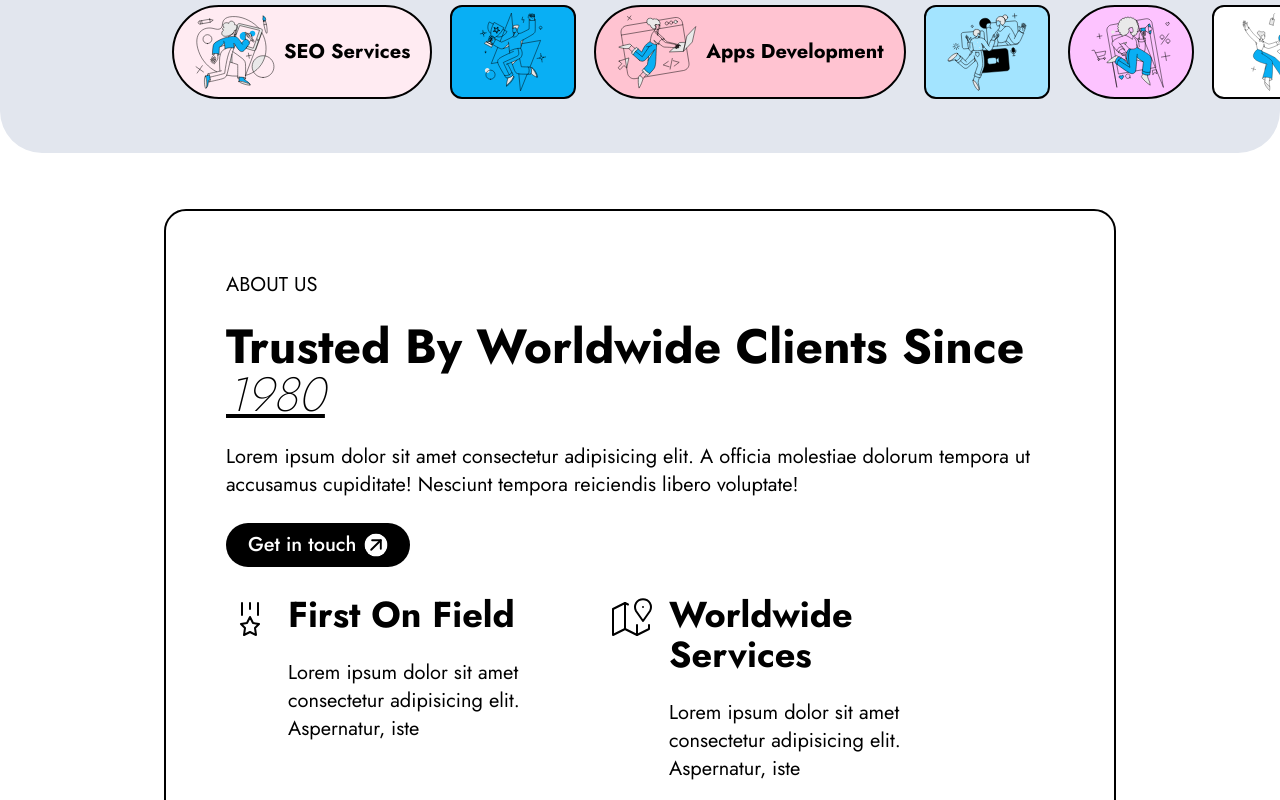
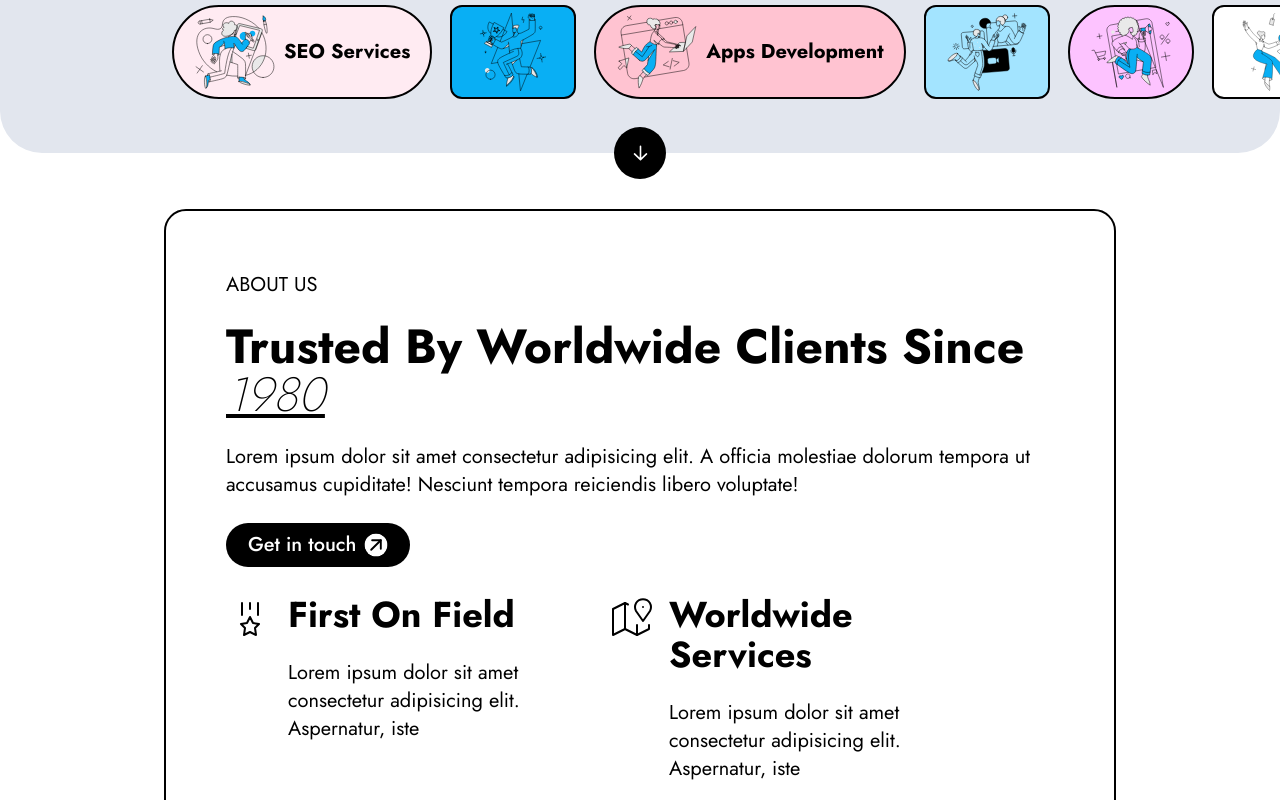
Before and after one commit to alex-ovdiichuk/test-tm30, a Next.js app: page / in a window 1280 px wide. Shown: the part 700-1500 px from the top of the page. Built offline with nearby package versions, Linux system fonts and the light colour scheme.

Commit message:
next section badge

```diff
--- a/app/globals.css
+++ b/app/globals.css
@@ -5,6 +5,10 @@
 @layer base {
   * {
     @apply border-border;
+  }
+
+  html {
+    @apply scroll-smooth;
   }
 
   body {
--- /dev/null
+++ b/components/NextSection.tsx
@@ -0,0 +1,28 @@
+import { cn } from "@/lib/utils";
+import Image from "next/image";
+import Link from "next/link";
+
+interface NextSectionProps {
+  id: string;
+  className?: string;
+}
+
+export const NextSection: React.FC<NextSectionProps> = ({ id, className }) => {
+  return (
+    <Link
+      href={id}
+      className={cn(
+        "w-[52px] h-[52px] xl:w-[78px] xl:h-[78px] rounded-full bg-black flex items-center justify-center absolute -bottom-[26px] xl:-bottom-[39px] left-1/2 -translate-x-1/2",
+        className
+      )}
+    >
+      <Image
+        src="/assets/Down.svg"
+        width={26}
+        height={28}
+        alt="Arrow down"
+        className="w-[15px] xl:w-[26px] h-4 xl:h-7"
+      />
+    </Link>
+  );
+};
--- a/components/Section1.tsx
+++ b/components/Section1.tsx
@@ -5,9 +5,12 @@ import { buttonVariants } from "./ui/button";
 import { ImageCard } from "./Section1/ImageCard";
 import { CardsDesktop } from "./Section1/CardsDesktop";
 import { CardsMobile } from "./Section1/CardsMobile";
+import { NextSection } from "./NextSection";
 
 export const Section1 = () => {
   return (
+    <div className="relative">
+      <NextSection id="#section2" />
       <div className="bg-lightBlue rounded-bl-[42px] rounded-br-[42px] xl:rounded-bl-[72px] xl:rounded-br-[72px] -mt-[72px] xl:-mt-[104px] max-w-[100vw] overflow-hidden">
         <section className="container mx-auto px-3 xl:px-[54px] pt-[97px] pb-[54px] xl:py-[228px] flex flex-col xl:flex-row items-start xl:items-center gap-6 xl:gap-[60px]">
           <div className="flex xl:flex-col gap-[18px]">
@@ -58,5 +61,6 @@ export const Section1 = () => {
           <CardsMobile />
         </section>
       </div>
+    </div>
   );
 };
--- a/components/Section10.tsx
+++ b/components/Section10.tsx
@@ -46,7 +46,10 @@ const data = [
 
 export const Section10 = () => {
   return (
-    <section className="container mx-auto px-0 xl:px-[160px] mb-12">
+    <section
+      className="container mx-auto px-0 xl:px-[160px] mb-12"
+      id="section10"
+    >
       <div className="rounded-[42px] xl:rounded-[72px] bg-lightBlue py-7 xl:py-[38px] px-3 xl:px-[135px]">
         <div className="mb-[38px] flex flex-col lg:flex-row items-start lg:items-end justify-between">
           <div>
--- a/components/Section2.tsx
+++ b/components/Section2.tsx
@@ -2,11 +2,16 @@ import Link from "next/link";
 import Image from "next/image";
 import { buttonVariants } from "./ui/button";
 import { section2Data } from "@/data/section2";
+import { NextSection } from "./NextSection";
 
 export const Section2 = () => {
   return (
-    <section className="container mx-auto px-1 xl:px-[234px] py-[56px] xl:py-[96px]">
-      <div className="rounded-[22px] xl:rounded-[72px] border-2 border-black px-2 py-6 lg:p-[60px] flex flex-col xl:flex-row items-center gap-[28px]">
+    <section
+      className="container mx-auto px-1 xl:px-[234px] py-[56px] xl:py-[96px]"
+      id="section2"
+    >
+      <div className="rounded-[22px] xl:rounded-[72px] border-2 border-black px-2 py-6 lg:p-[60px] flex flex-col xl:flex-row items-center gap-[28px] relative">
+        <NextSection id="#section3" />
         <div className="w-full xl:w-[516px] flex flex-col gap-8 lg:gap-6">
           <h2 className="title">ABOUT US</h2>
           <div className="text-big">
--- a/components/Section3.tsx
+++ b/components/Section3.tsx
@@ -6,12 +6,17 @@ import { Button, buttonVariants } from "./ui/button";
 import { section3Data } from "@/data/section3";
 import { useState } from "react";
 import { cn } from "@/lib/utils";
+import { NextSection } from "./NextSection";
 
 export const Section3 = () => {
   const [activeItem, setActiveItem] = useState(section3Data[0]);
 
   return (
-    <section className="container mx-auto xl:px-[160px] mb-[56px] xl:mb-[96px]">
+    <section
+      className="container mx-auto xl:px-[160px] mb-[56px] xl:mb-[96px] relative"
+      id="section3"
+    >
+      <NextSection id="#section4" />
       <div className="xl:p-[75px] pb-[58px] bg-lightBlue rounded-[42px] xl:rounded-[72px] flex flex-col xl:flex-row gap-[114px] items-center">
         <div className="px-3 py-7 xl:p-[60px] w-full xl:w-[636px] bg-white rounded-[32px] border-2 border-black">
           <div className="lg:w-[346px] lg:h-[346px] w-[204px] h-[204px] relative mx-auto mb-[38px]">
--- a/components/Section4.tsx
+++ b/components/Section4.tsx
@@ -1,6 +1,7 @@
 import Image from "next/image";
 import Link from "next/link";
 import { buttonVariants } from "./ui/button";
+import { NextSection } from "./NextSection";
 
 const data = [
   {
@@ -19,7 +20,12 @@ const data = [
 
 export const Section4 = () => {
   return (
-    <section className="container mx-auto px-0 xl:px-[294px] pb-[57px] flex flex-col lg:flex-row justify-between items-center gap-7 lg:gap-0">
+    <section
+      className="container mx-auto px-0 xl:px-[294px] pb-[57px]"
+      id="section4"
+    >
+      <div className="relative flex flex-col lg:flex-row justify-between items-center gap-7 lg:gap-0">
+        <NextSection id="#section5" />
         <div className="w-full lg:w-[400px] xl:w-[536px] px-3 lg:px-0">
           <div className="w-[204px] h-[204px] xl:w-[346px] xl:h-[346px] relative mb-[38px] mx-auto">
             <Image
@@ -37,8 +43,8 @@ export const Section4 = () => {
             </div>
             <p className="text">
               Lorem ipsum dolor sit amet consectetur adipisicing elit. A officia
-            molestiae dolorum tempora ut accusamus cupiditate! Nesciunt tempora
-            reiciendis libero voluptate!
+              molestiae dolorum tempora ut accusamus cupiditate! Nesciunt
+              tempora reiciendis libero voluptate!
             </p>
             <Link href="#" className={buttonVariants()}>
               Get in touch
@@ -53,7 +59,7 @@ export const Section4 = () => {
           </div>
         </div>
 
-      <div className="w-full lg:w-[500px] xl:w-[661px] bg-white rounded-[32px] border-2 border-black h-fit py-7 lg:py-12 xl:py-[90px] px-3 lg:px-8 xl:px-16 flex flex-col gap-7">
+        <div className="w-full lg:w-[45%] bg-white rounded-[32px] border-2 border-black h-fit py-7 lg:py-12 xl:py-[90px] px-3 lg:px-8 xl:px-16 flex flex-col gap-7">
           {data.map((i, id) => (
             <div key={i.title} className="flex">
               <div className="text-5xl font-bold mr-[17px] pt-2 lg:pt-0">
@@ -68,6 +74,7 @@ export const Section4 = () => {
             </div>
           ))}
         </div>
+      </div>
     </section>
   );
 };
--- a/components/Section5.tsx
+++ b/components/Section5.tsx
@@ -4,6 +4,7 @@ import Image from "next/image";
 import { Fragment } from "react";
 import CountUp from "react-countup";
 import { useInView } from "react-intersection-observer";
+import { NextSection } from "./NextSection";
 
 const data = [
   {
@@ -46,8 +47,10 @@ export const Section5 = () => {
     <section
       className="container mx-auto px-7 lg:px-0 xl:px-[306px] pb-[96px]"
       ref={ref}
+      id="section5"
     >
-      <div className="rounded-[22px] xl:rounded-[72px] border-2 border-black p-7 xl:p-[60px] flex justify-between flex-col lg:flex-row gap-8 lg:gap-0">
+      <div className="rounded-[22px] xl:rounded-[72px] border-2 border-black p-7 xl:p-[60px] flex justify-between flex-col lg:flex-row gap-8 lg:gap-0 relative">
+        <NextSection id="#section6" />
         {data.map((i, idx) => (
           <Fragment key={i.text}>
             <div className="relative">
--- a/components/Section6.tsx
+++ b/components/Section6.tsx
@@ -4,6 +4,7 @@ import { useState } from "react";
 import { Button } from "./ui/button";
 import { cn } from "@/lib/utils";
 import { Item } from "./Section6/Item";
+import { NextSection } from "./NextSection";
 
 const tags = ["Mobile Apps", "Cloud", "Data Analysis", "Hosting"];
 
@@ -62,7 +63,11 @@ export const Section6 = () => {
   const [tag, setTag] = useState("All");
 
   return (
-    <section className="bg-lightBlue rounded-[42px] xl:rounded-[72px]">
+    <section
+      className="bg-lightBlue rounded-[42px] xl:rounded-[72px] relative"
+      id="section6"
+    >
+      <NextSection id="#section7" />
       <div className="container mx-auto px-3 lg:px-0 xl:px-[294px] pt-[38px] pb-16">
         <div className="title mb-6">Portfolio</div>
         <h2 className="text-big mb-[38px]">Awesome Portfolio</h2>
--- a/components/Section7.tsx
+++ b/components/Section7.tsx
@@ -1,4 +1,5 @@
 import Image from "next/image";
+import { NextSection } from "./NextSection";
 
 const items = [
   {
@@ -20,7 +21,14 @@ const items = [
 
 export const Section7 = () => {
   return (
-    <section className="container mx-auto px-3 lg:px-0 xl:px-[294px] py-[56px] lg:py-[96px] overflow-hidden">
+    <section
+      className="container mx-auto px-3 lg:px-0 xl:px-[294px] py-[56px] lg:py-[96px] overflow-hidden relative"
+      id="section7"
+    >
+      <NextSection
+        id="#section8"
+        className="xl:bottom-7 lg:bottom-12 bottom-7"
+      />
       <p className="text-big mb-12">
         Trusted By Over <span className="text-big-italic">500</span> Clients
         Around The World
--- a/components/Section8.tsx
+++ b/components/Section8.tsx
@@ -2,6 +2,7 @@ import Link from "next/link";
 import { buttonVariants } from "./ui/button";
 import Image from "next/image";
 import { cn } from "@/lib/utils";
+import { NextSection } from "./NextSection";
 
 const data = [
   {
@@ -60,7 +61,11 @@ const data = [
 
 export const Section8 = () => {
   return (
-    <section className="container mx-auto px-0 xl:px-[160px]">
+    <section
+      className="container mx-auto px-0 xl:px-[160px] relative"
+      id="section8"
+    >
+      <NextSection id="#section9" />
       <div className="rounded-[42px] lg:rounded-[72px] bg-lightBlue py-7 lg:py-[38px] px-3 lg:px-8 xl:px-[135px]">
         <div className="mb-[38px] flex flex-col xl:flex-row justify-between items-start xl:items-center">
           <div className="flex flex-col gap-6 mb-6 xl:mb-0">
--- a/components/Section9.tsx
+++ b/components/Section9.tsx
@@ -1,5 +1,6 @@
 import Image from "next/image";
 import { Fragment } from "react";
+import { NextSection } from "./NextSection";
 
 const data = [
   {
@@ -24,10 +25,14 @@ const data = [
 
 export const Section9 = () => {
   return (
-    <section className="container mx-auto px-3 xl:px-[294px] py-[48px] xl:py-[96px]">
+    <section
+      className="container mx-auto px-3 xl:px-[294px] py-[48px] xl:py-[96px]"
+      id="section9"
+    >
       <h2 className="title mb-6">Testimonials</h2>
       <div className="text-big mb-[38px]">Customers Testmonials</div>
-      <div className="flex flex-col lg:flex-row justify-between items-center rounded-[22px] xl:rounded-[72px] border-2 border-black p-6 xl:p-[50px] gap-4 lg:gap-0">
+      <div className="flex flex-col lg:flex-row justify-between items-center rounded-[22px] xl:rounded-[72px] border-2 border-black p-6 xl:p-[50px] gap-4 lg:gap-0 relative">
+        <NextSection id="#section10" />
         {data.slice(0, 3).map((t, idx) => (
           <Fragment key={t.author}>
             <div className="w-full lg:w-[30%]">
```
Also changed, not shown: public/assets/Down.svg (added). Lines whose indentation alone changed are shown as unchanged.
